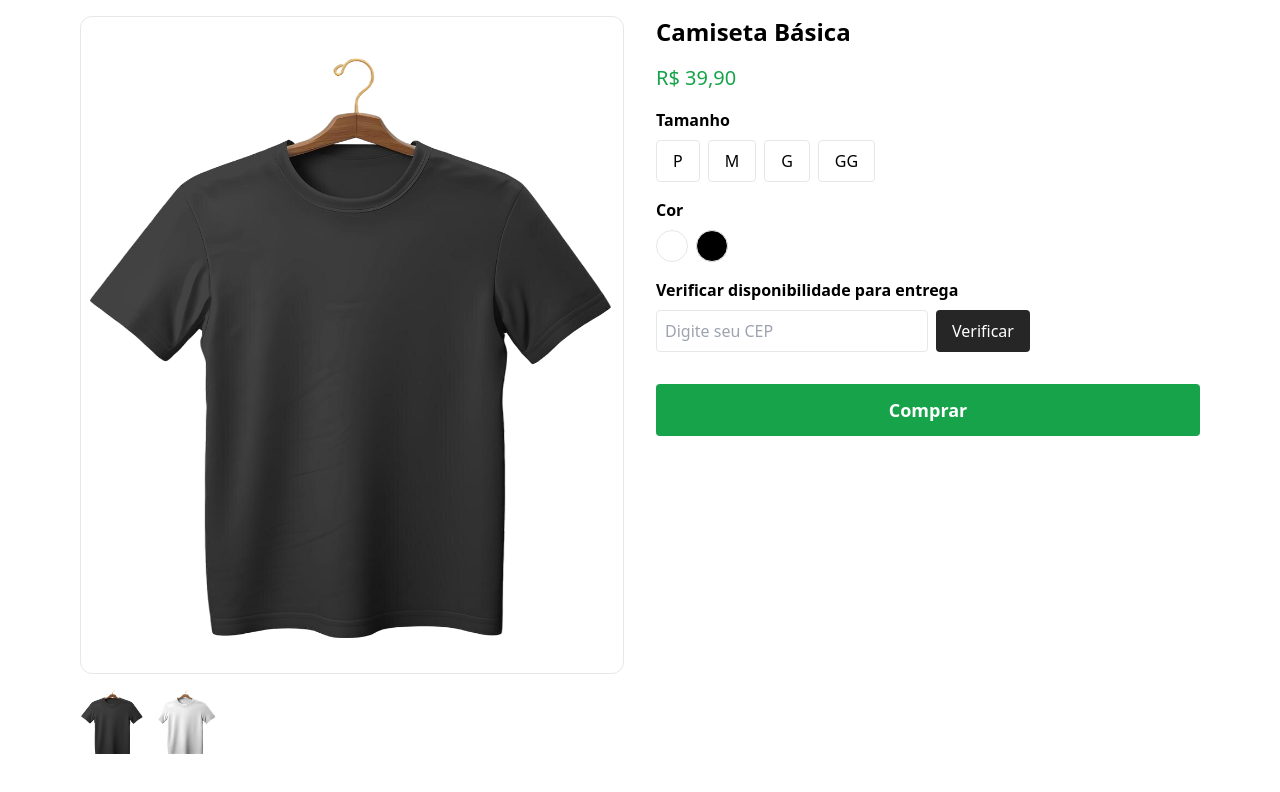
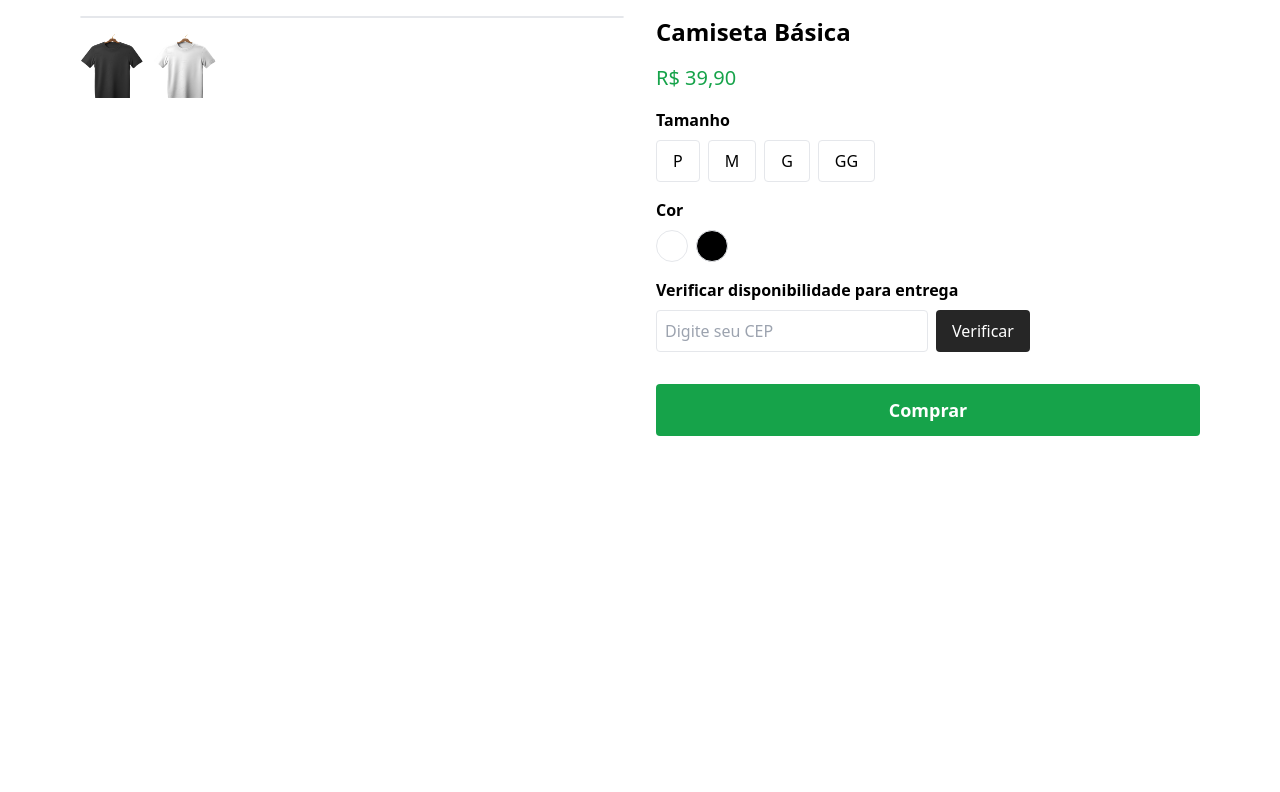
Before and after one commit to adrieeltorres1/ecommerceMontink, a React (Vite) app: page / in a window 1280 px wide. Shown: the top 792 px of the page. Built offline with nearby package versions, Linux system fonts and the light colour scheme.

Commit message:
Corrigindo bug da imagem

```diff
--- a/src/App.jsx
+++ b/src/App.jsx
@@ -1,3 +1,150 @@
+// import { useEffect, useState } from 'react';
+
+// const tamanhos = ['P', 'M', 'G', 'GG'];
+// const cores = [
+//   { nome: 'Branca', cor: 'bg-white' },
+//   { nome: 'Preta', cor: 'bg-black' },
+// ];
+
+// const imagens = [
+//   '/imgs/camiseta-preta.png',
+//   '/imgs/camiseta-branca.png',
+// ];
+
+// const STORAGE_KEY = 'produto-selecionado';
+
+// export default function EcommerceBasico() {
+//   const [imagemPrincipal, setImagemPrincipal] = useState(imagens[0]);
+//   const [tamanhoSelecionado, setTamanhoSelecionado] = useState(null);
+//   const [corSelecionada, setCorSelecionada] = useState(null);
+//   const [cep, setCep] = useState('');
+//   const [endereco, setEndereco] = useState(null);
+//   const [erroCep, setErroCep] = useState(null);
+
+//   useEffect(() => {
+//     const dadosSalvos = JSON.parse(localStorage.getItem(STORAGE_KEY));
+//     if (dadosSalvos && Date.now() - dadosSalvos.timestamp < 15 * 60 * 1000) {
+//       setImagemPrincipal(dadosSalvos.imagemPrincipal);
+//       setTamanhoSelecionado(dadosSalvos.tamanhoSelecionado);
+//       setCorSelecionada(dadosSalvos.corSelecionada);
+//       setCep(dadosSalvos.cep);
+//       setEndereco(dadosSalvos.endereco);
+//     }
+//   }, []);
+
+//   useEffect(() => {
+//     const dados = {
+//       imagemPrincipal,
+//       tamanhoSelecionado,
+//       corSelecionada,
+//       cep,
+//       endereco,
+//       timestamp: Date.now(),
+//     };
+//     localStorage.setItem(STORAGE_KEY, JSON.stringify(dados));
+//   }, [imagemPrincipal, tamanhoSelecionado, corSelecionada, cep, endereco]);
+
+//   async function buscarCep() {
+//     try {
+//       const response = await fetch(`https://viacep.com.br/ws/${cep}/json/`);
+//       const data = await response.json();
+//       if (data.erro) throw new Error('CEP não encontrado');
+//       setEndereco(data);
+//       setErroCep(null);
+//     } catch (err) {
+//       setEndereco(null);
+//       setErroCep('CEP inválido ou não encontrado');
+//     }
+//   }
+
+//   return (
+//     <div className="flex flex-col md:flex-row gap-8 max-w-6xl mx-auto p-4">
+//       <div className="w-full md:w-1/2">
+//         <div className="border rounded-xl overflow-hidden">
+//           <img src={imagemPrincipal} alt="Produto" className="w-full h-auto object-cover" />
+//         </div>
+//         <div className="flex gap-2 mt-4 overflow-x-auto">
+//           {imagens.map((img, idx) => (
+//             <img
+//               key={idx}
+//               src={img}
+//               alt="Miniatura"
+//               className="w-16 h-16 object-cover rounded cursor-pointer"
+//               onClick={() => setImagemPrincipal(img)}
+//             />
+//           ))}
+//         </div>
+//       </div>
+
+//       <div className="w-full md:w-1/2 flex flex-col">
+//         <div className="space-y-4">
+//           <h2 className="text-2xl font-semibold">Camiseta Básica</h2>
+//           <h3 className="text-xl text-green-600 font-medium">R$ 39,90</h3>
+
+//           <div>
+//             <p className="font-semibold">Tamanho</p>
+//             <div className="flex gap-2 mt-2 flex-wrap">
+//               {tamanhos.map((t) => (
+//                 <button
+//                   key={t}
+//                   onClick={() => setTamanhoSelecionado(t)}
+//                   className={`px-4 py-2 border rounded ${tamanhoSelecionado === t ? 'bg-neutral-800 text-white' : 'hover:bg-gray-100'}`}
+//                 >
+//                   {t}
+//                 </button>
+//               ))}
+//             </div>
+//           </div>
+
+//           <div>
+//             <p className="font-semibold">Cor</p>
+//             <div className="flex gap-2 mt-2">
+//               {cores.map((cor) => (
+//                 <button
+//                   key={cor.nome}
+//                   onClick={() => setCorSelecionada(cor.nome)}
+//                   className={`w-8 h-8 rounded-full border ${cor.cor} ${corSelecionada === cor.nome ? 'ring-2 ring-neutral-800' : ''}`}
+//                   title={cor.nome}
+//                 />
+//               ))}
+//             </div>
+//           </div>
+
+//           <div className="space-y-2 mt-6">
+//             <p className="font-semibold">Verificar disponibilidade para entrega</p>
+//             <div className="flex flex-col sm:flex-row gap-2">
+//               <input
+//                 type="text"
+//                 placeholder="Digite seu CEP"
+//                 value={cep}
+//                 onChange={(e) => setCep(e.target.value)}
+//                 className="border p-2 rounded w-full sm:w-1/2"
+//               />
+//               <button onClick={buscarCep} className="bg-neutral-800 text-white px-4 py-2 rounded hover:bg-neutral-900">
+//                 Verificar
+//               </button>
+//             </div>
+//           </div>
+
+//           <div className="mt-2">
+//             {endereco && (
+//               <p className="text-sm text-green-700">
+//                 {endereco.logradouro}, {endereco.bairro}, {endereco.localidade} - {endereco.uf}
+//               </p>
+//             )}
+//             {erroCep && <p className="text-sm text-red-600">{erroCep}</p>}
+//           </div>
+
+//           <button className="bg-green-600 text-white py-3 rounded hover:bg-green-700 text-lg font-semibold w-full">
+//             Comprar
+//           </button>
+//         </div>
+//       </div>
+//     </div>
+//   );
+// }
+
+
 import { useEffect, useState } from 'react';
 
 const tamanhos = ['P', 'M', 'G', 'GG'];
@@ -14,7 +161,7 @@ const imagens = [
 const STORAGE_KEY = 'produto-selecionado';
 
 export default function EcommerceBasico() {
-  const [imagemPrincipal, setImagemPrincipal] = useState(imagens[0]);
+  const [imagemPrincipal, setImagemPrincipal] = useState(null);
   const [tamanhoSelecionado, setTamanhoSelecionado] = useState(null);
   const [corSelecionada, setCorSelecionada] = useState(null);
   const [cep, setCep] = useState('');
@@ -29,6 +176,8 @@ export default function EcommerceBasico() {
       setCorSelecionada(dadosSalvos.corSelecionada);
       setCep(dadosSalvos.cep);
       setEndereco(dadosSalvos.endereco);
+    } else {
+      setImagemPrincipal(imagens[0]); // fallback inicial
     }
   }, []);
 
@@ -61,7 +210,17 @@ export default function EcommerceBasico() {
     <div className="flex flex-col md:flex-row gap-8 max-w-6xl mx-auto p-4">
       <div className="w-full md:w-1/2">
         <div className="border rounded-xl overflow-hidden">
-          <img src={imagemPrincipal} alt="Produto" className="w-full h-auto object-cover" />
+          {imagemPrincipal && (
+            <img
+              src={imagemPrincipal}
+              alt="Produto"
+              className="w-full h-auto object-cover"
+              onError={(e) => {
+                console.warn('Erro ao carregar imagem:', imagemPrincipal);
+                e.target.style.display = 'none';
+              }}
+            />
+          )}
         </div>
         <div className="flex gap-2 mt-4 overflow-x-auto">
           {imagens.map((img, idx) => (
```
